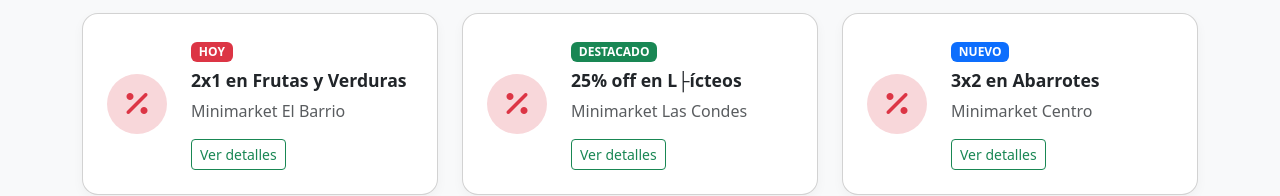
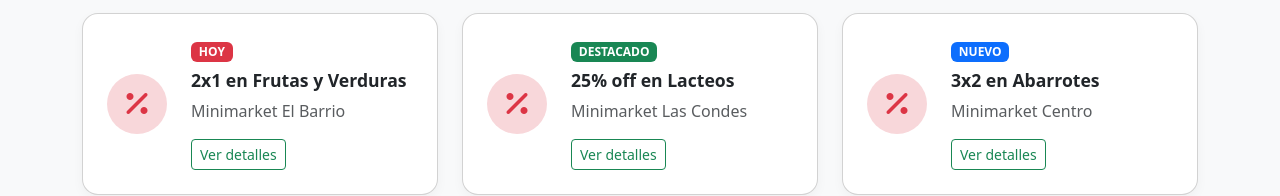
Before and after one commit to Rau1ignacio/VillaMarkets, a React (Vite) app: page /clienteinicio in a window 1280 px wide. Shown: the part 1040-1236 px from the top of the page. Built offline with nearby package versions, Linux system fonts and the light colour scheme.

Commit message:
Fix de una letra

```diff
--- a/src/pages/cliente/ClienteInicio.jsx
+++ b/src/pages/cliente/ClienteInicio.jsx
@@ -12,7 +12,7 @@ const OFERTAS_DESTACADAS = [
     color: "danger"
   },
   {
-    titulo: "25% off en L├ícteos",
+    titulo: "25% off en Lacteos",
     tienda: "Minimarket Las Condes",
     etiqueta: "DESTACADO",
     color: "success"
```
